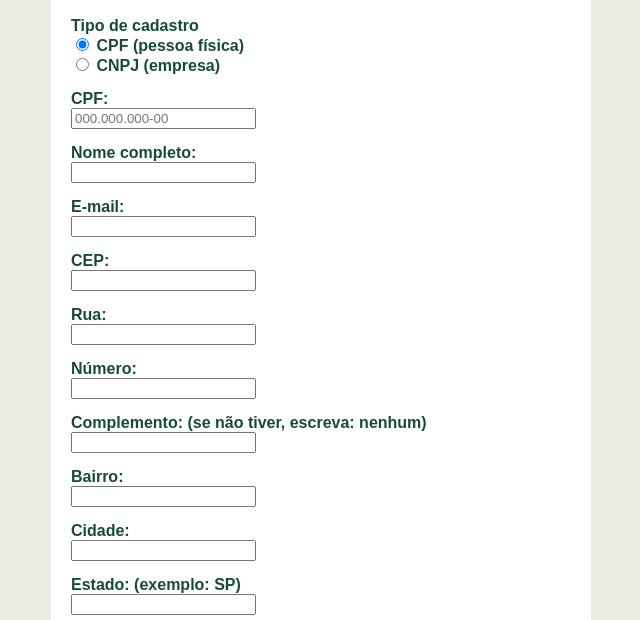
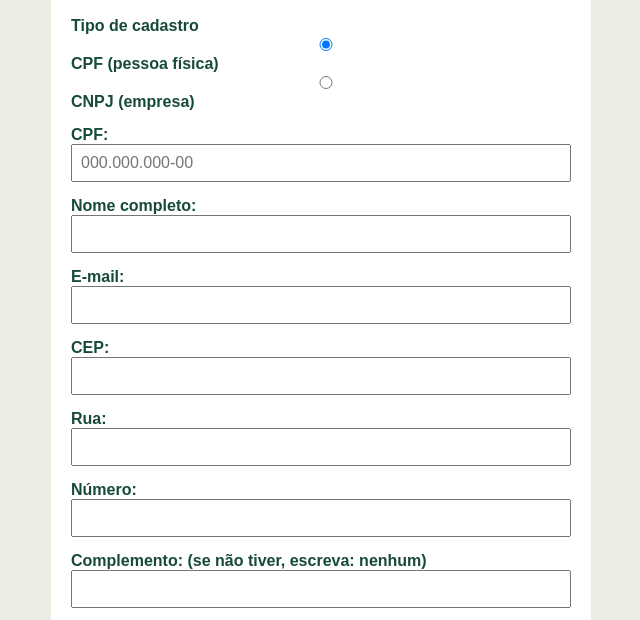
Before and after one commit to lafbr/gs_web_development, a plain HTML site: page pages/cadastro.html in a window 1280 px wide. Shown: the part 109-729 px from the top of the page, without its empty margins (319-959 px from the left). Drawn offline with Linux system fonts and the light colour scheme.

Commit message:
style: adicionando estilização nos inputs

```diff
--- a/css/formulario.css
+++ b/css/formulario.css
@@ -36,3 +36,15 @@ label {
   display: block;
   font-weight: bold;
 }
+
+input {
+  width: 100%;
+  padding: 8px;
+  font-size: 16px;
+  box-sizing: border-box;
+}
+
+span {
+  color: var(--erro);
+  font-size: 14px;
+}
```
